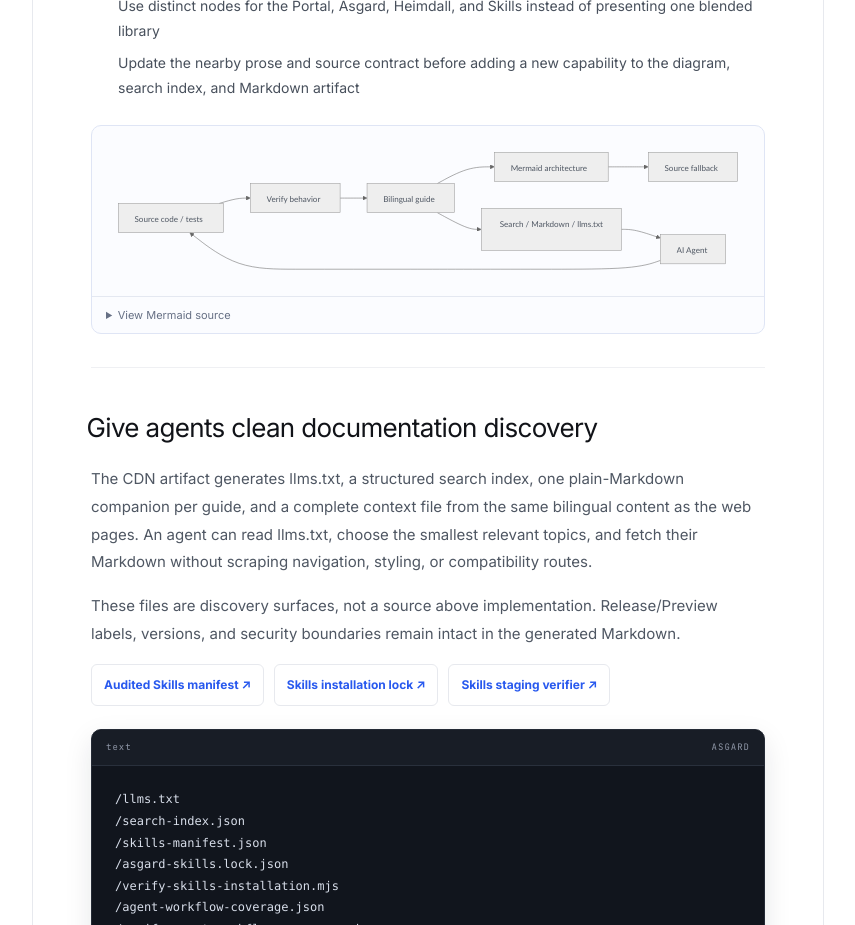
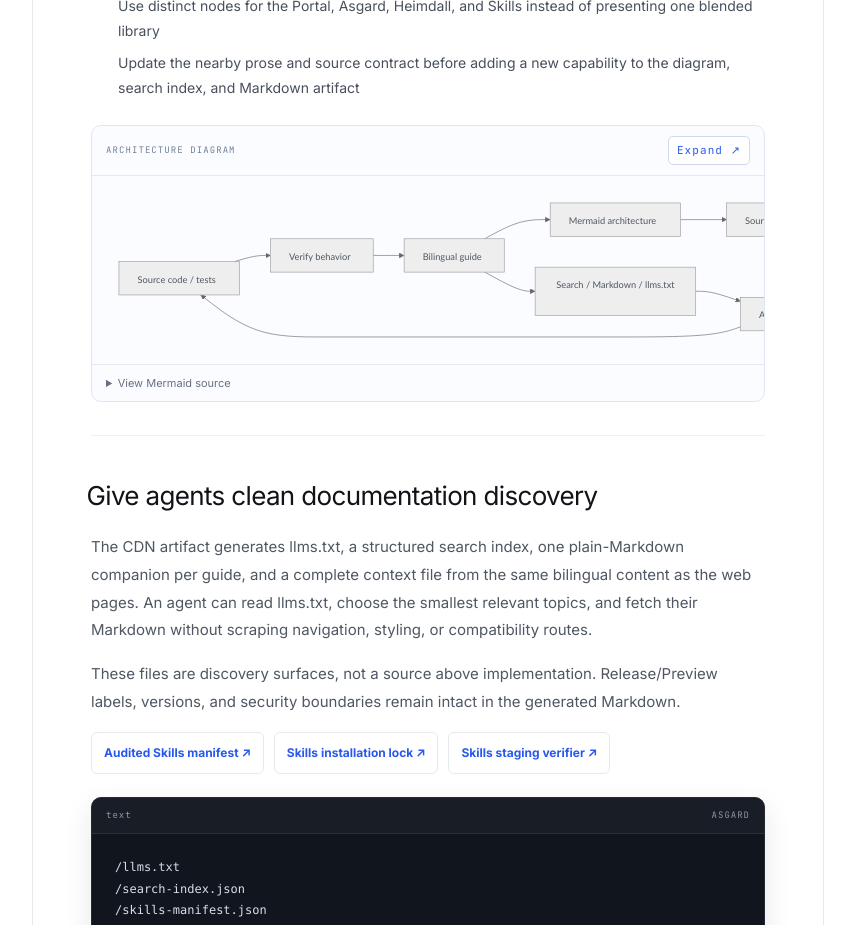
Before and after one commit to BenLampson/Asgard.Documents, a Next.js app: page /en/skills/docs/ai-ready in a window 1280 px wide. Shown: the part 3680-4605 px from the top of the page, without its empty margins (237-1092 px from the left). Built offline with nearby package versions, Linux system fonts and the light colour scheme.

Commit message:
feat: add fullscreen Mermaid diagrams

```diff
--- a/app/components/MermaidDiagram.tsx
+++ b/app/components/MermaidDiagram.tsx
@@ -8,6 +8,7 @@ export function MermaidDiagram({ value }: MermaidDiagramProps) {
   const reactId = useId();
   const [svg, setSvg] = useState<string | null>(null);
   const [error, setError] = useState<string | null>(null);
+  const [expanded, setExpanded] = useState(false);
 
   useEffect(() => {
     let cancelled = false;
@@ -26,8 +27,22 @@ export function MermaidDiagram({ value }: MermaidDiagramProps) {
     };
   }, [reactId, value]);
 
+  useEffect(() => {
+    if (!expanded) return undefined;
+    const onKeyDown = (event: KeyboardEvent) => {
+      if (event.key === "Escape") setExpanded(false);
+    };
+    window.addEventListener("keydown", onKeyDown);
+    return () => window.removeEventListener("keydown", onKeyDown);
+  }, [expanded]);
+
   return (
-    <div className="mermaid-block" aria-label="Mermaid architecture diagram">
+    <div className={`mermaid-block${expanded ? " mermaid-expanded" : ""}`} aria-label="Mermaid architecture diagram">
+      {expanded ? <button className="mermaid-backdrop" type="button" aria-label="Close expanded diagram" onClick={() => setExpanded(false)} /> : null}
+      <div className="mermaid-toolbar">
+        <span>ARCHITECTURE DIAGRAM</span>
+        {svg ? <button type="button" className="mermaid-expand-button" aria-expanded={expanded} onClick={() => setExpanded((current) => !current)}>{expanded ? "Close" : "Expand"} ↗</button> : null}
+      </div>
       {svg ? <div className="mermaid-svg" dangerouslySetInnerHTML={{ __html: svg }} /> : null}
       {error ? <div className="mermaid-error">Mermaid diagram could not be rendered: {error}</div> : null}
       {!svg && !error ? <div className="mermaid-loading">Rendering architecture diagram…</div> : null}
--- a/app/globals.css
+++ b/app/globals.css
@@ -131,8 +131,10 @@ footer { border-top: 1px solid var(--line); color: var(--muted); display: flex;
 .code-block { background: #11151d; border: 1px solid #252b36; border-radius: 10px; box-shadow: 0 10px 28px rgba(18,25,38,.1); margin: 23px 0 29px; overflow: hidden; }
 .code-block > div { align-items: center; background: #181d26; border-bottom: 1px solid #29303c; color: #8e96a6; display: flex; font-family: var(--font-mono); font-size: 9px; justify-content: space-between; letter-spacing: 1px; padding: 11px 14px; }
 .code-block pre { color: #d8deea; font-family: var(--font-mono); font-size: 12px; line-height: 1.8; margin: 0; overflow-x: auto; padding: 23px; }
-.mermaid-block { background: #fbfcff; border: 1px solid #dfe5f5; border-radius: 10px; margin: 23px 0 29px; overflow: hidden; }
-.mermaid-svg { overflow-x: auto; padding: 22px; text-align: center; }.mermaid-svg svg { height: auto; max-width: 100%; }
+.mermaid-block { background: #fbfcff; border: 1px solid #dfe5f5; border-radius: 10px; margin: 23px 0 29px; overflow: hidden; position: relative; }
+.mermaid-toolbar { align-items: center; border-bottom: 1px solid #e4e8f1; color: #718096; display: flex; font-family: var(--font-mono); font-size: 9px; justify-content: space-between; letter-spacing: .12em; padding: 10px 14px; position: relative; z-index: 2; }.mermaid-expand-button { background: #fff; border: 1px solid #cfd8ef; border-radius: 5px; color: var(--blue); cursor: pointer; font-size: 11px; padding: 5px 8px; }.mermaid-expand-button:hover { background: #f0f4ff; }
+.mermaid-svg { max-height: 430px; overflow: auto; padding: 22px; position: relative; text-align: center; z-index: 1; }.mermaid-svg svg { height: auto; max-width: none; min-width: 720px; }
+.mermaid-expanded { background: #fff; border: 0; border-radius: 12px; box-shadow: 0 24px 80px rgba(0,0,0,.35); inset: 4vh 4vw; margin: 0; overflow: auto; position: fixed; z-index: 1001; }.mermaid-expanded .mermaid-toolbar { background: #fff; position: sticky; top: 0; }.mermaid-expanded .mermaid-svg { max-height: none; min-height: calc(100% - 48px); padding: 34px; }.mermaid-expanded .mermaid-svg svg { min-width: 100%; width: 100%; }.mermaid-backdrop { background: rgba(13,19,35,.72); border: 0; inset: 0; position: fixed; z-index: -1; }
 .mermaid-loading, .mermaid-error { color: #687180; font-size: 13px; padding: 22px; }.mermaid-error { color: #a33b3b; }
 .mermaid-source { border-top: 1px solid #e4e8f1; color: #667085; font-size: 11px; }.mermaid-source summary { cursor: pointer; padding: 10px 14px; }.mermaid-source pre { background: #11151d; color: #d8deea; font-family: var(--font-mono); line-height: 1.7; margin: 0; overflow-x: auto; padding: 16px; }
 .doc-note { background: #f3f6ff; border: 1px solid #d9e1ff; border-left: 3px solid var(--blue); border-radius: 7px; margin: 23px 0 29px; padding: 15px 17px; }.doc-note b { color: var(--blue); display: block; font-size: 11px; margin-bottom: 5px; text-transform: uppercase; }.doc-note p { margin: 0!important; }
```
